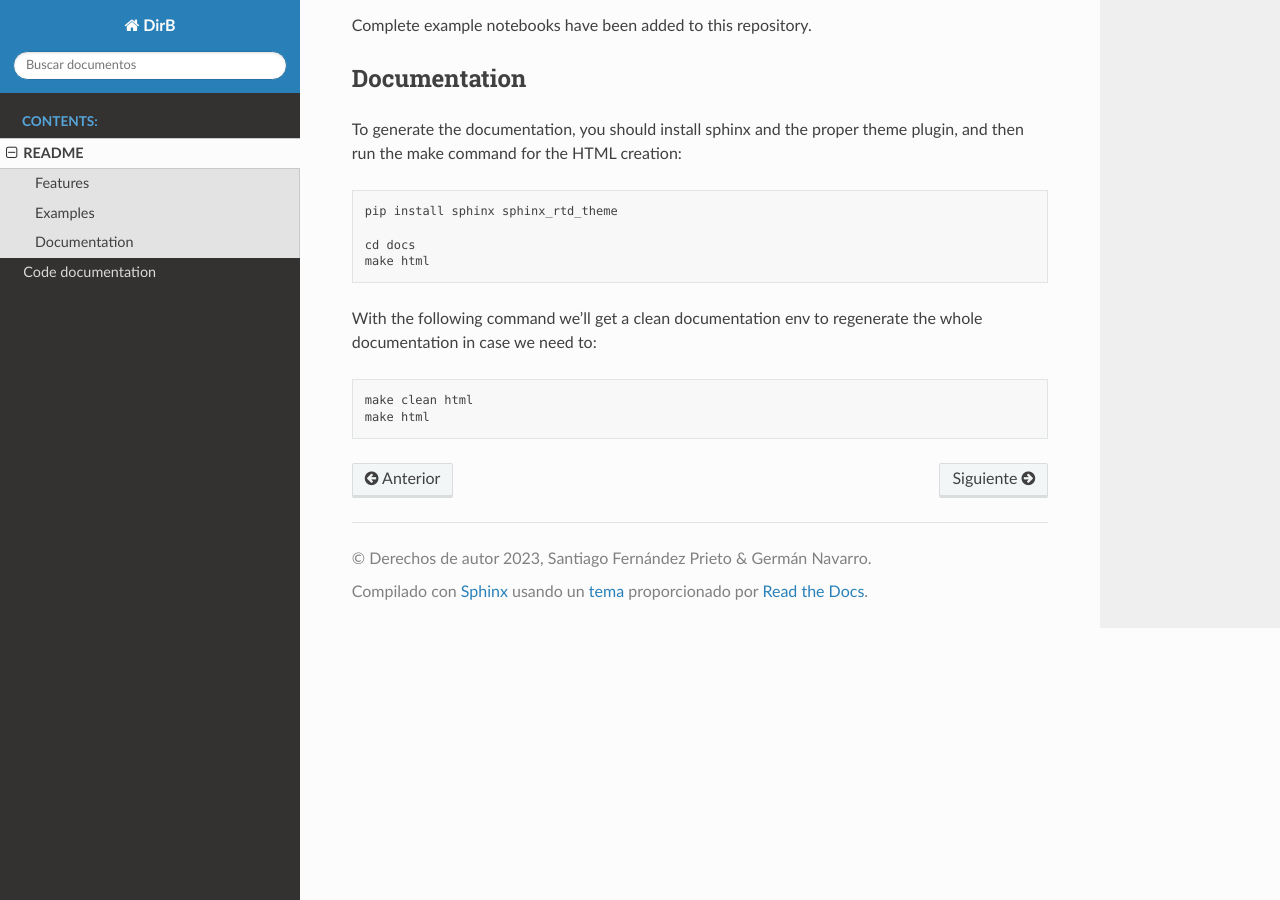
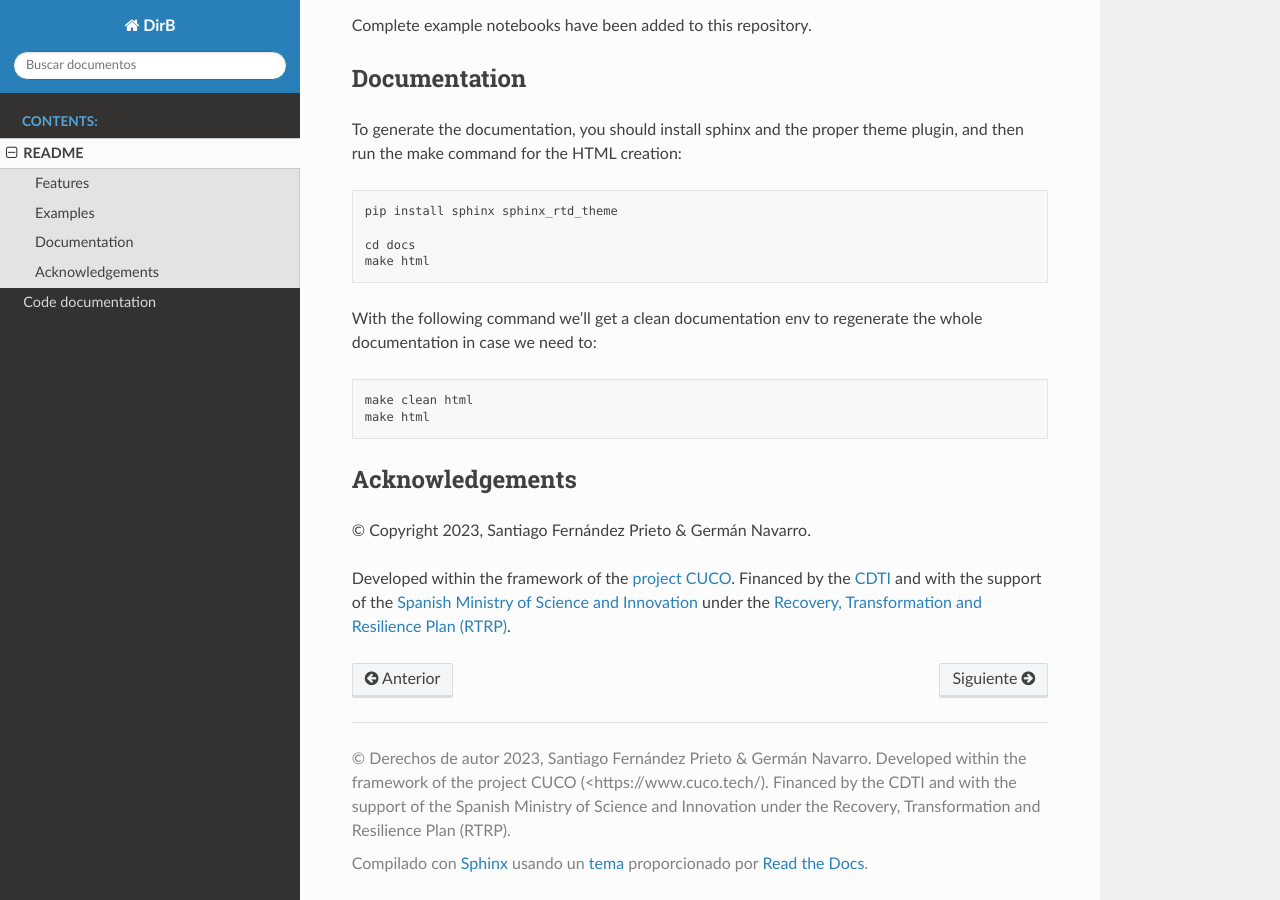
Before and after one commit to bsc-quantic/dirB, a Sphinx documentation site: the page built from docs/readme_link.md, in a window 1280 px wide and 900 px high, scrolled down 1811 px. Built offline with Sphinx 7.4.7 and the Read the Docs theme 2.0.0, drawn with Linux system fonts in a browser that asks for light colours.

Commit message:
Add acknowledgements

````diff
--- a/README.md
+++ b/README.md
@@ -88,3 +88,9 @@ With the following command we'll get a clean documentation env to regenerate the
 make clean html
 make html
 ```
+
+## Acknowledgements
+
+© Copyright 2023, Santiago Fernández Prieto & Germán Navarro.
+
+Developed within the framework of the [project CUCO](https://www.cuco.tech/). Financed by the [CDTI](https://www.cdti.es/en) and with the support of the [Spanish Ministry of Science and Innovation](https://www.ciencia.gob.es/en/) under the [Recovery, Transformation and Resilience Plan (RTRP)](https://www.ciencia.gob.es/en/Estrategias-y-Planes/Plan-de-Recuperacion-Transformacion-y-Resiliencia-PRTR.html).
--- a/docs/conf.py
+++ b/docs/conf.py
@@ -11,7 +11,7 @@ sys.path.insert(0, os.path.abspath('..'))
 # https://www.sphinx-doc.org/en/master/usage/configuration.html#project-information
 
 project = 'DirB'
-copyright = '2023, Santiago Fernández Prieto & Germán Navarro'
+copyright = '2023, Santiago Fernández Prieto & Germán Navarro. Developed within the framework of the project CUCO (<https://www.cuco.tech/). Financed by the CDTI and with the support of the Spanish Ministry of Science and Innovation under the Recovery, Transformation and Resilience Plan (RTRP)'
 author = 'Santiago Fernández Prieto & Germán Navarro'
 release = '0.1'
 
````
